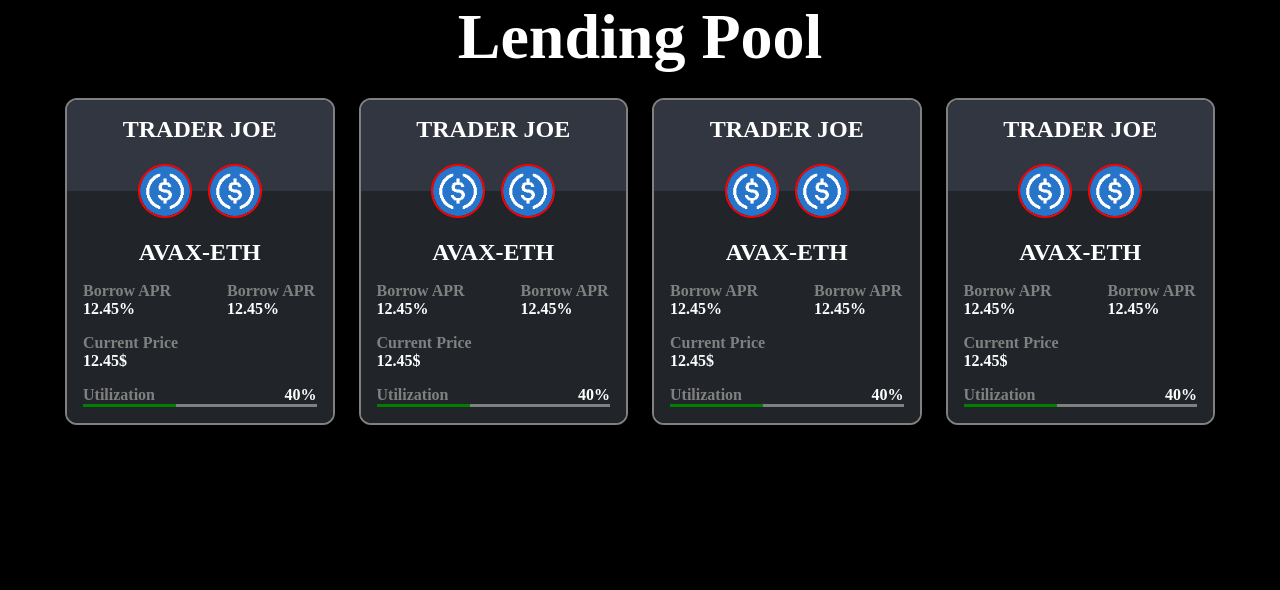
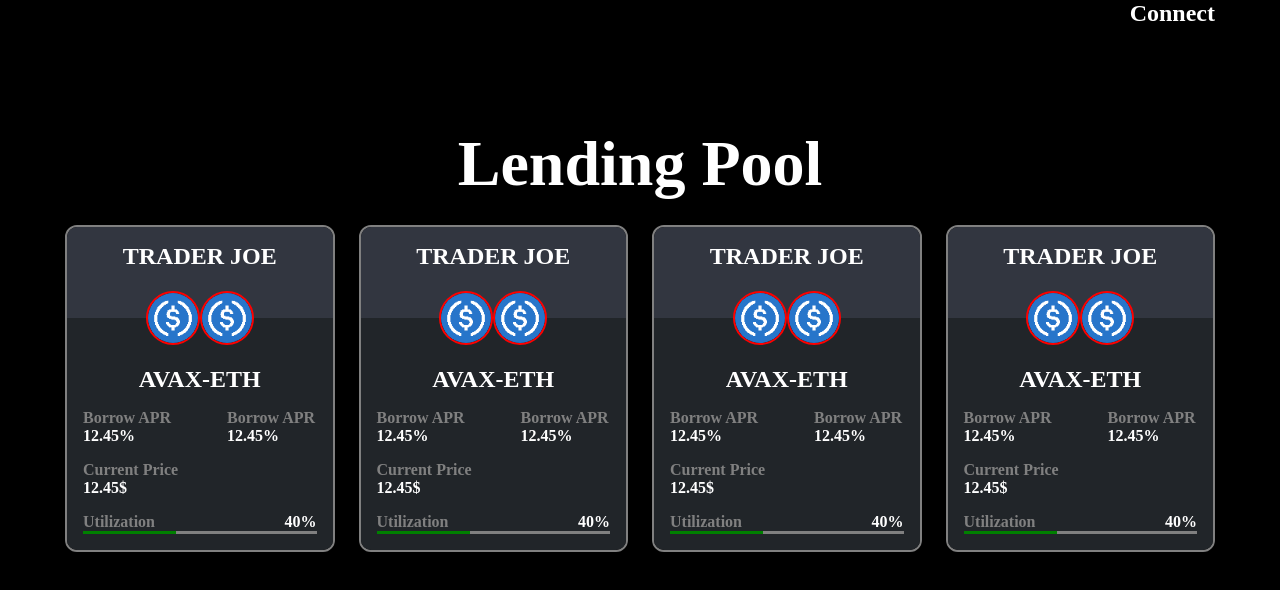
Before and after one commit to whereverest/cygnus-frontend, a React (Create React App) app: page / in a window 1280 px wide. Shown: the top 590 px of the page. Built offline with nearby package versions, Linux system fonts and the light colour scheme.

Commit message:
added header

```diff
--- a/src/App.tsx
+++ b/src/App.tsx
@@ -3,6 +3,9 @@
 
 // pages
 import Home from "./ui/pages/home";
+
+// header && footer
+import Header from "./ui/organisms/header";
 
 // styles
 import "./styles/index.scss";
@@ -10,6 +13,7 @@
 const App: React.FC = () => {
   return (
     <BrowserRouter>
+      <Header />
       <Routes>
         <Route path="/" element={<Home />} />
       </Routes>
--- a/src/styles/atoms/index.scss
+++ b/src/styles/atoms/index.scss
@@ -5,3 +5,4 @@
 @import "./icon.scss";
 @import "./container.scss";
 @import "./process.scss";
+@import "./page.scss";
--- /dev/null
+++ b/src/styles/atoms/page.scss
@@ -0,0 +1,3 @@
+.atom-page{
+    padding: 100px 0px;
+}
--- a/src/styles/organisms/lendingPoolCard.scss
+++ b/src/styles/organisms/lendingPoolCard.scss
@@ -14,10 +14,10 @@
   transition: 0.3s;
   cursor: pointer;
   border-color: grey;
-  box-shadow: 0px 0px 0px #007bff;
+  box-shadow: 0px 0px 0px #2af1ff;
 
   &:hover {
-    border-color: blue;
-    box-shadow: 0px 0px 200px #007bff;
+    border-color: #2af1ff;
+    box-shadow: 0px 0px 200px #2af1ff;
   }
 }
--- /dev/null
+++ b/src/ui/molecules/button.tsx
@@ -0,0 +1,20 @@
+import React from "react";
+
+import { Box, Text } from "../atoms";
+
+import Dimension from "../../config/dimension";
+
+interface IButtonProps {
+  children: string;
+  onClick?: (event: React.MouseEvent<HTMLDivElement, MouseEvent>) => void;
+}
+
+const Button: React.FC<IButtonProps> = ({ children, onClick }) => {
+  return (
+    <Box onClick={onClick}>
+      <Text fontSize="MEDIUM">{children}</Text>
+    </Box>
+  );
+};
+
+export default Button;
--- /dev/null
+++ b/src/ui/molecules/index.ts
@@ -0,0 +1,5 @@
+import Button from './button';
+
+export {
+    Button
+}
--- a/src/ui/organisms/header.tsx
+++ b/src/ui/organisms/header.tsx
@@ -1,7 +1,16 @@
-import React from 'react';
+import React from "react";
+
+import { Flex, Container } from "../atoms";
+import { Button } from "../molecules";
 
 const Header = () => {
-    return <div></div>
-}
+  return (
+    <Container>
+      <Flex flexDirection="row" alignItems="center" justifyContent="flex-end">
+        <Button>Connect</Button>
+      </Flex>
+    </Container>
+  );
+};
 
-export default Header
+export default Header;
--- a/src/ui/organisms/lendingPoolCard.tsx
+++ b/src/ui/organisms/lendingPoolCard.tsx
@@ -31,7 +31,7 @@
           flexDirection="row"
           alignItems="center"
           justifyContent="center"
-          gap={Dimension.GAP.MEDIUM}
+          gap={-Dimension.GAP.MEDIUM}
         >
           <Box borderWidth={2} borderColor="red" borderRadius={100}>
             <Icon src={Icons.coin} size="TOKEN" />
```
